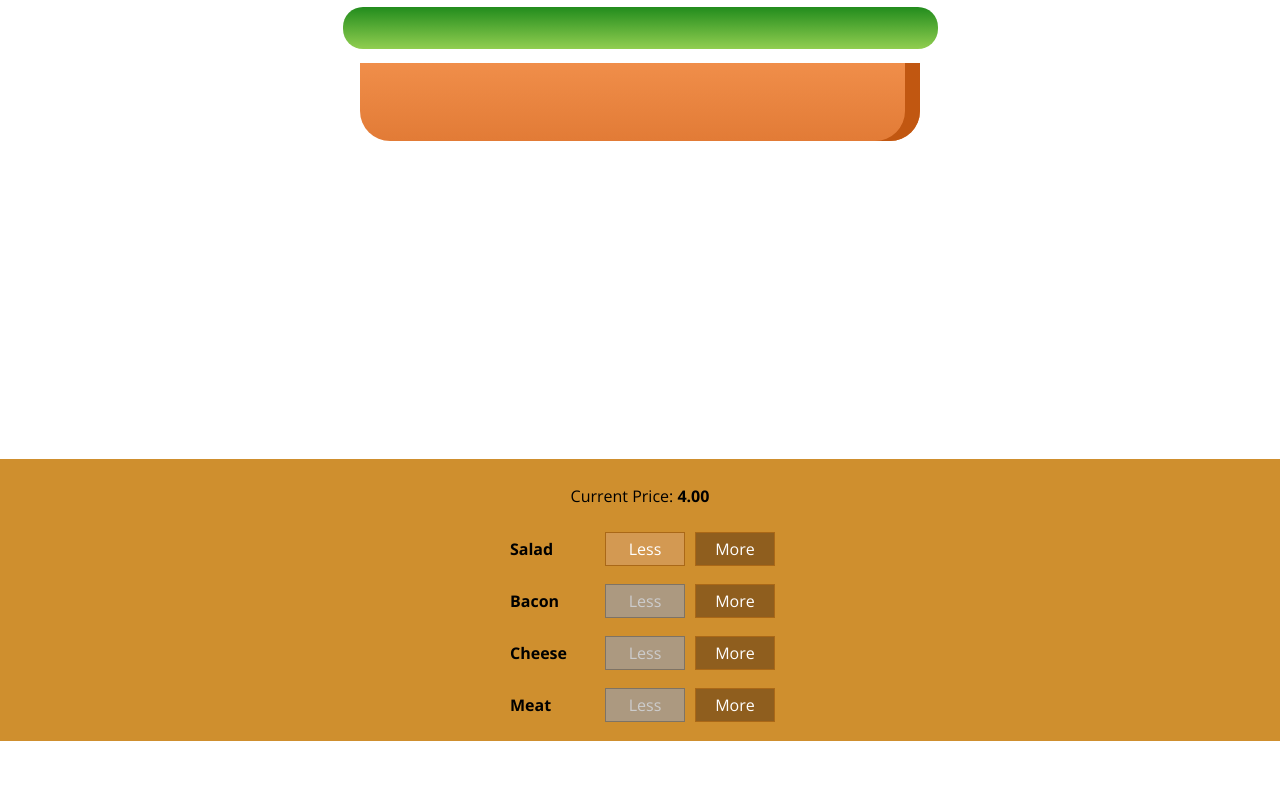
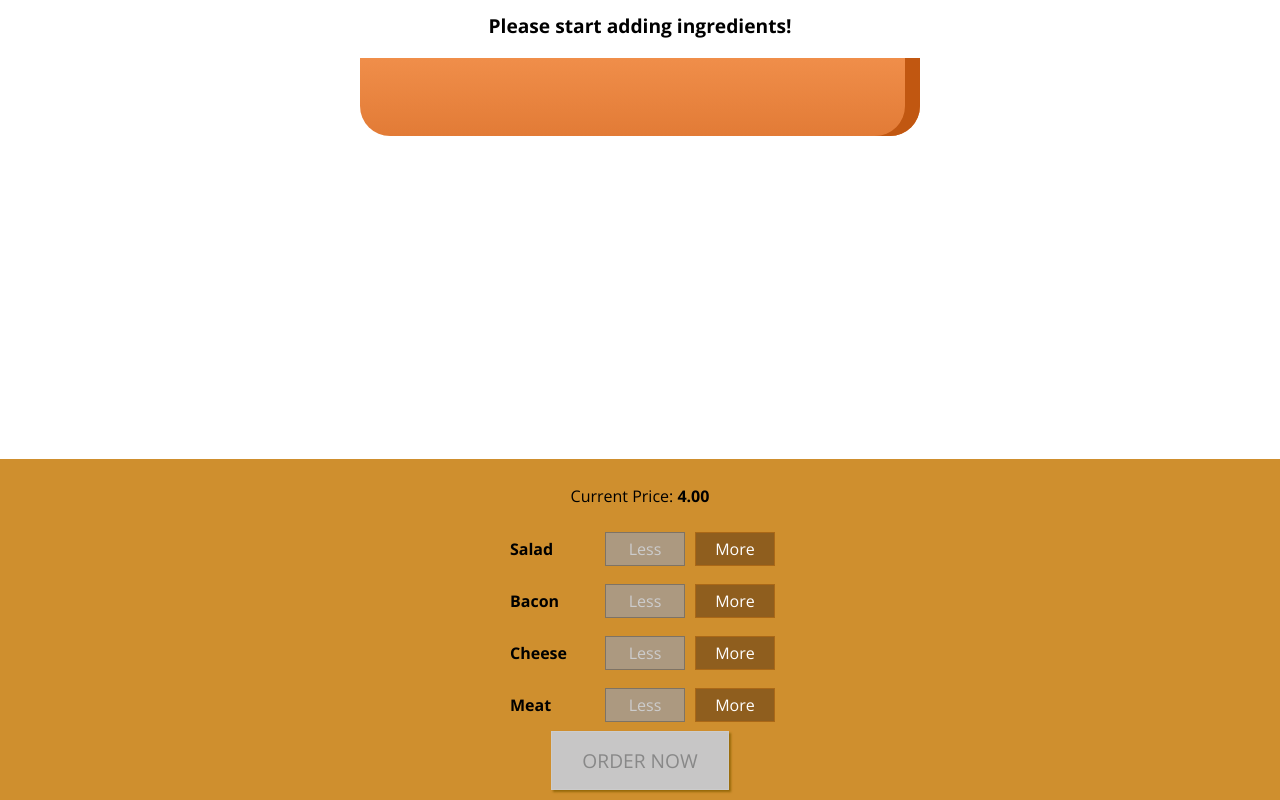
Before and after one commit to aakashjhawar/my-burger-app, a React (Create React App) app: page / in a window 1280 px wide. Shown: the part 179-979 px from the top of the page. Before the commit the page ends 920 px from the top, so only its background shows below. Built offline with nearby package versions, Linux system fonts and the light colour scheme.

Commit message:
Added Order Button

```diff
--- a/src/components/Burger/BuildControls/BuildControls.js
+++ b/src/components/Burger/BuildControls/BuildControls.js
@@ -20,6 +20,9 @@
         removed={() => props.ingredientRemoved(ctrl.type)}
         disabled={props.disabled[ctrl.type]} />
     ))}
+    <button
+    className={classes.OrderButton}
+    disabled={!props.purchaseable}>ORDER NOW</button>
   </div>
 );
 
--- a/src/components/Burger/BuildControls/BuildControls.module.css
+++ b/src/components/Burger/BuildControls/BuildControls.module.css
@@ -8,3 +8,44 @@
   margin: auto;
   padding: 10px 0
 }
+
+.OrderButton {
+  background-color: #DAD735;
+  outline: none;
+  cursor: pointer;
+  border: 1px solid #966909;
+  color: #966909;
+  font-family: inherit;
+  font-size: 1.2em;
+  padding: 15px 30px;
+  box-shadow: 2px 2px 2px #966909;
+}
+
+.OrderButton:hover, .OrderButton:active {
+  background-color: #A0DB41;
+  border: 1px solid #966909;
+  color: #966909;
+}
+
+.OrderButton:disabled {
+  background-color: #C7C6C6;
+  cursor: not-allowed;
+  border: 1px solid #ccc;
+  color: #888888;
+}
+
+.OrderButton:not(:disabled) {
+  animation: enable 0.3s linear;
+}
+
+@keyframes enable {
+  0% {
+      transform: scale(1);
+  }
+  60% {
+      transform: scale(1.1);
+  }
+  100% {
+      transform: scale(1);
+  }
+}
--- a/src/containers/BurgerBuilder/BurgerBuilder.js
+++ b/src/containers/BurgerBuilder/BurgerBuilder.js
@@ -18,12 +18,24 @@
 
   state = {
     ingredients: {
-      salad: 1,
+      salad: 0,
       bacon: 0,
       cheese: 0,
       meat: 0
     },
-    totalPrice: 4
+    totalPrice: 4,
+    purchaseable: false
+  }
+
+  updatePurchaseState (ingredients) {
+    const sum = Object.keys(ingredients)
+      .map(igKey => {
+        return ingredients[igKey];
+      })
+      .reduce((sum, el) => {
+        return sum + el;
+      }, 0);
+    this.setState({purchaseable: sum > 0});
   }
 
   addIngredientHandler = (type) => {
@@ -36,7 +48,8 @@
     const priceAddition = INGREDIENT_PRICES[type];
     const oldPrice = this.state.totalPrice;
     const newPrice = oldPrice + priceAddition;
-    this.setState({totalPrice: newPrice, ingredients: updatedIngredients})
+    this.setState({totalPrice: newPrice, ingredients: updatedIngredients});
+    this.updatePurchaseState(updatedIngredients);
   }
 
   removeIngredientHandler = (type) => {
@@ -52,7 +65,8 @@
     const priceAddition = INGREDIENT_PRICES[type];
     const oldPrice = this.state.totalPrice;
     const newPrice = oldPrice - priceAddition;
-    this.setState({totalPrice: newPrice, ingredients: updatedIngredients})
+    this.setState({totalPrice: newPrice, ingredients: updatedIngredients});
+    this.updatePurchaseState(updatedIngredients);
   }
 
   render() {
@@ -71,6 +85,7 @@
           ingredientAdded={this.addIngredientHandler}
           ingredientRemoved={this.removeIngredientHandler}
           disabled={disabledInfo}
+          purchaseable={this.state.purchaseable}
           price = {this.state.totalPrice} />
       </Aux>
     );
```
